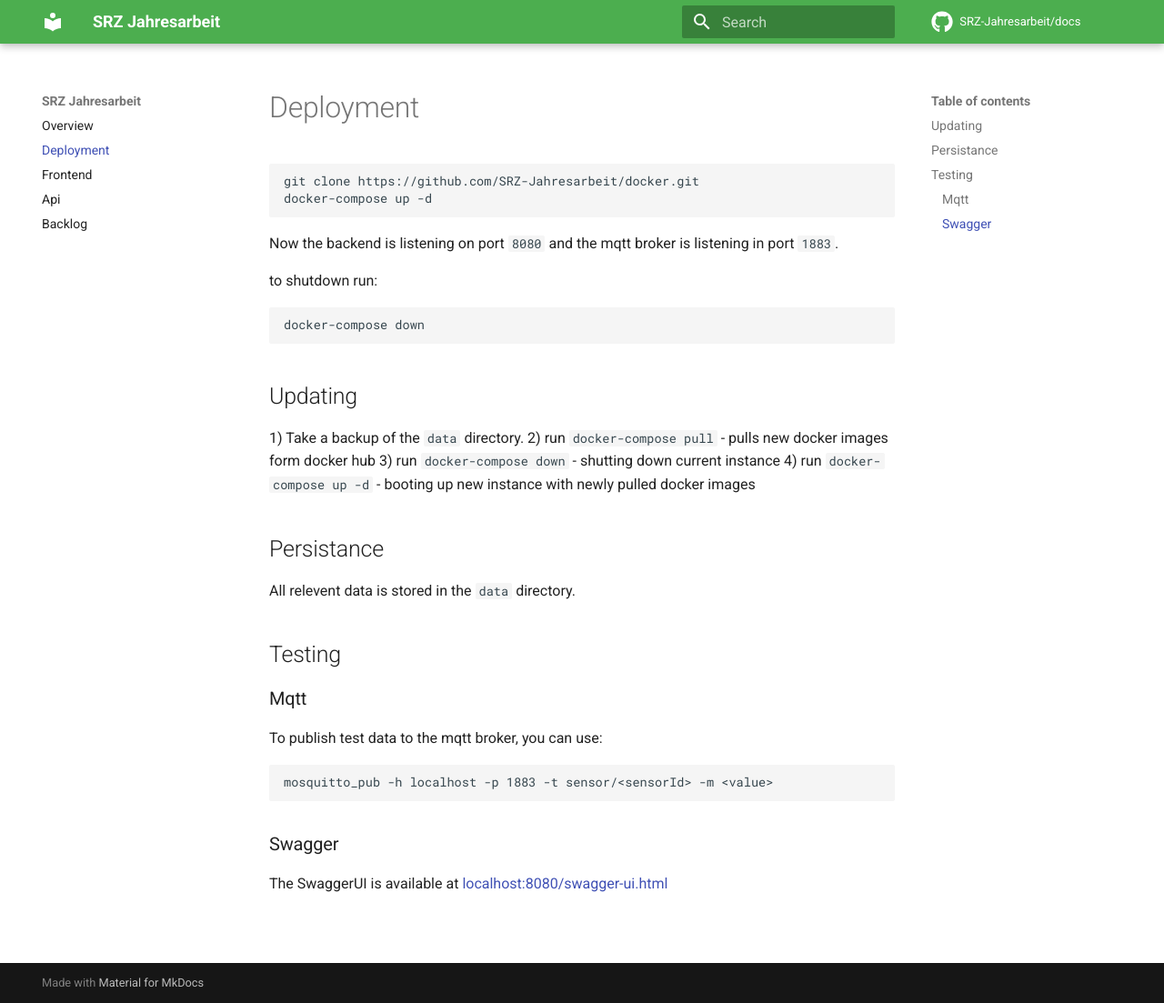
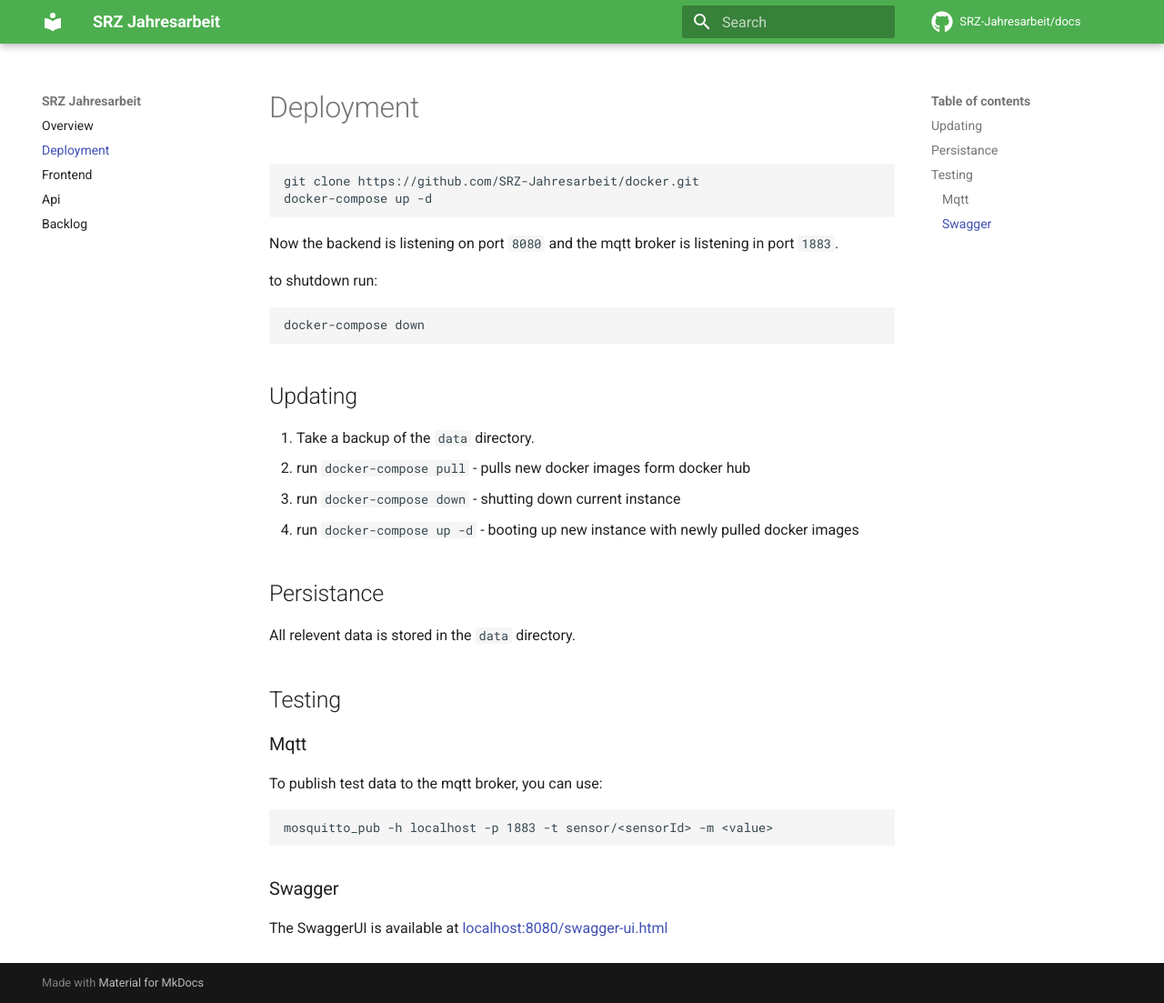
Before and after one commit to SRZ-Jahresarbeit/docs, an MkDocs documentation site: the page built from docs/deployment.md, in a window 1280 px wide and 1103 px high. Shown: the whole window at 91% size. Built offline with MkDocs 1.6.1 and Material for MkDocs 9.7.7, drawn with Linux system fonts in a browser that asks for light colours; comment, search, counter and statistics services are not loaded.

Commit message:
Update deployment.md

```diff
--- a/docs/deployment.md
+++ b/docs/deployment.md
@@ -13,10 +13,10 @@ docker-compose down
 
 ## Updating
 
-1) Take a backup of the `data` directory.
-2) run `docker-compose pull` - pulls new docker images form docker hub
-3) run `docker-compose down` - shutting down current instance
-4) run `docker-compose up -d` - booting up new instance with newly pulled docker images
+1. Take a backup of the `data` directory.
+2. run `docker-compose pull` - pulls new docker images form docker hub
+3. run `docker-compose down` - shutting down current instance
+4. run `docker-compose up -d` - booting up new instance with newly pulled docker images
 
 ## Persistance
 
```
